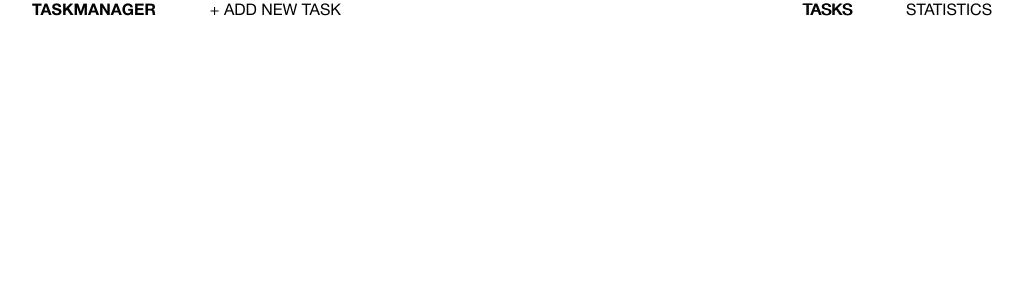
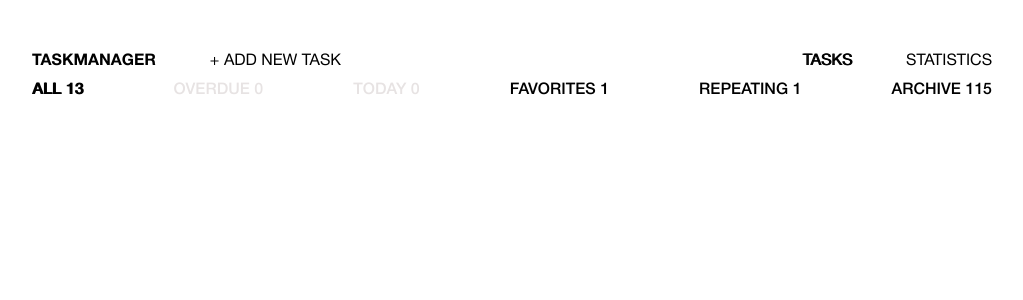
Before and after one commit to avoxa25/task-manager-angular, an Angular app: page / in a window 1280 px wide. Shown: the top 300 px of the page, without its empty margins (128-1151 px from the left). Built offline with nearby package versions, Linux system fonts and the light colour scheme.

Commit message:
Add filters component

```diff
--- a/src/app/app.component.html
+++ b/src/app/app.component.html
@@ -1,3 +1,4 @@
+<main class="main">
   <section class="main__control control container">
     <h1 class="control__title">TASKMANAGER</h1>
     <section class="control__btn-wrap">
@@ -9,3 +10,6 @@
       <label for="control__statistic" class="control__label">STATISTICS</label>
     </section>
   </section>
+
+  <app-filters></app-filters>
+</main>
--- a/src/app/app.module.ts
+++ b/src/app/app.module.ts
@@ -3,11 +3,13 @@ import { BrowserModule } from '@angular/platform-browser';
 
 import { AppRoutingModule } from './app-routing.module';
 import { AppComponent } from './app.component';
+import { FiltersComponent } from './filters/filters.component';
 
 @NgModule({
   declarations: [
-    AppComponent
-  ],
+    AppComponent,
+      FiltersComponent
+   ],
   imports: [
     BrowserModule,
     AppRoutingModule
--- /dev/null
+++ b/src/app/filters/filters.component.html
@@ -0,0 +1,15 @@
+<section class="main__filter filter container">
+  <input type="radio" id="filter__all" class="filter__input visually-hidden" name="filter" checked="">
+  <label for="filter__all" class="filter__label">
+    All <span class="filter__all-count">13</span></label>
+  <input type="radio" id="filter__overdue" class="filter__input visually-hidden" name="filter" disabled="">
+  <label for="filter__overdue" class="filter__label">Overdue <span class="filter__overdue-count">0</span></label>
+  <input type="radio" id="filter__today" class="filter__input visually-hidden" name="filter" disabled="">
+  <label for="filter__today" class="filter__label">Today <span class="filter__today-count">0</span></label>
+  <input type="radio" id="filter__favorites" class="filter__input visually-hidden" name="filter">
+  <label for="filter__favorites" class="filter__label">Favorites <span class="filter__favorites-count">1</span></label>
+  <input type="radio" id="filter__repeating" class="filter__input visually-hidden" name="filter">
+  <label for="filter__repeating" class="filter__label">Repeating <span class="filter__repeating-count">1</span></label>
+  <input type="radio" id="filter__archive" class="filter__input visually-hidden" name="filter">
+  <label for="filter__archive" class="filter__label">Archive <span class="filter__archive-count">115</span></label>
+</section>
--- /dev/null
+++ b/src/app/filters/filters.component.ts
@@ -0,0 +1,15 @@
+import { Component, OnInit } from '@angular/core';
+
+@Component({
+  selector: 'app-filters',
+  templateUrl: './filters.component.html',
+  styleUrls: ['./filters.component.scss']
+})
+export class FiltersComponent implements OnInit {
+
+  constructor() { }
+
+  ngOnInit() {
+  }
+
+}
```
Also changed, not shown: src/app/filters/filters.component.scss (added), 1 other file (tests, documents, lock files or other folders). Lines whose indentation alone changed are shown as unchanged.
